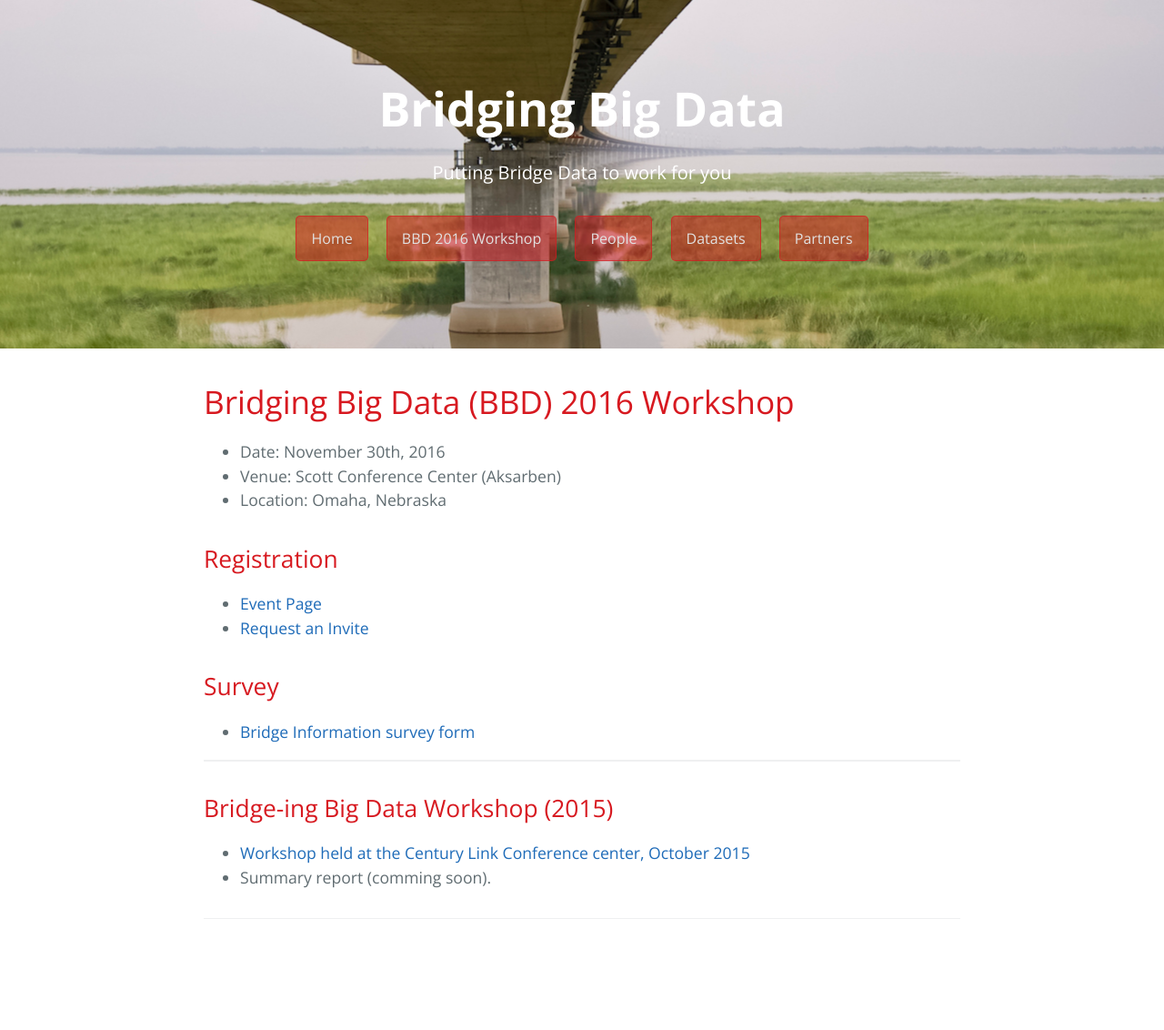
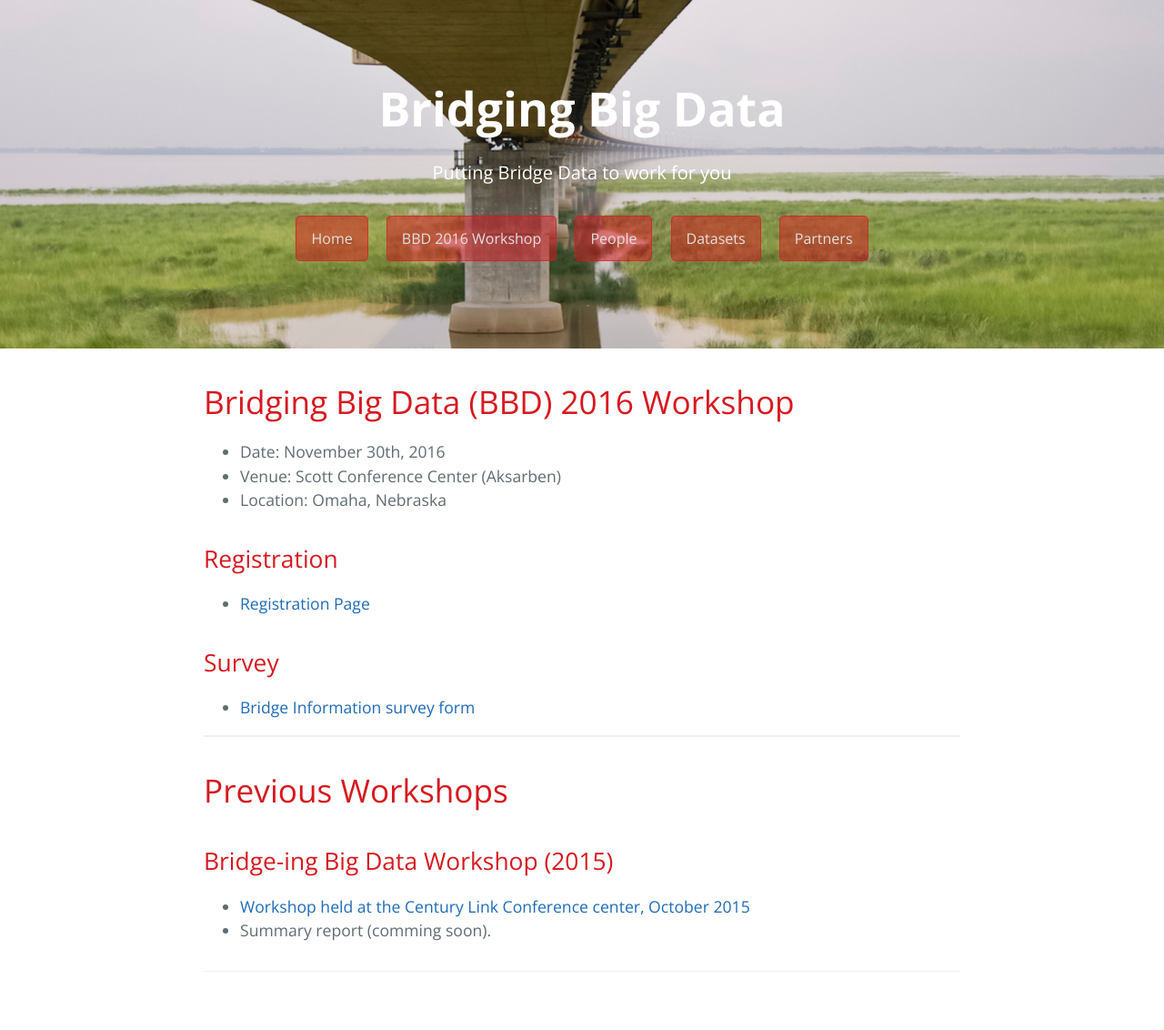
Before and after one commit to BridgingBigData/BridgingBigData.github.io, a Jekyll site: the page built from pages/bbd2016.md, in a window 1280 px wide. Shown: the whole page at 91% size. Built offline with Jekyll 4.4.1, drawn with Linux system fonts in a browser that asks for light colours; before the commit the page ends 1074 px from its top, so only the background shows below that.

Commit message:
Updates to registration

```diff
--- a/pages/bbd2016.md
+++ b/pages/bbd2016.md
@@ -11,8 +11,7 @@ description: Bridging Big Data Workshop
 
 ## Registration
 
-* [Event Page](http://bridgingbigdata.eventbrite.com)
-* [Request an Invite](http://www.eventbrite.com/contactorganizer?eid=28351096894)
+* [Registration Page](http://bridgingbigdata.eventbrite.com)
 
 ## Survey
 
@@ -20,6 +19,7 @@ description: Bridging Big Data Workshop
 
 ---
 
+# Previous Workshops
 ## Bridge-ing Big Data Workshop (2015)
 
 * [Workshop held at the Century Link Conference center, October 2015](http://engineering.unl.edu/bridging-big-data-workshop/)
```
